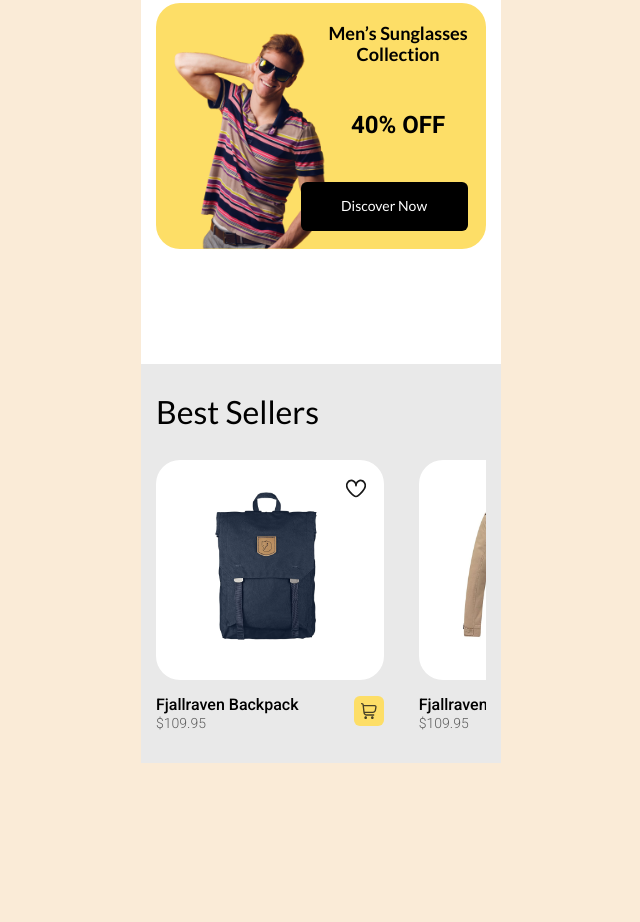
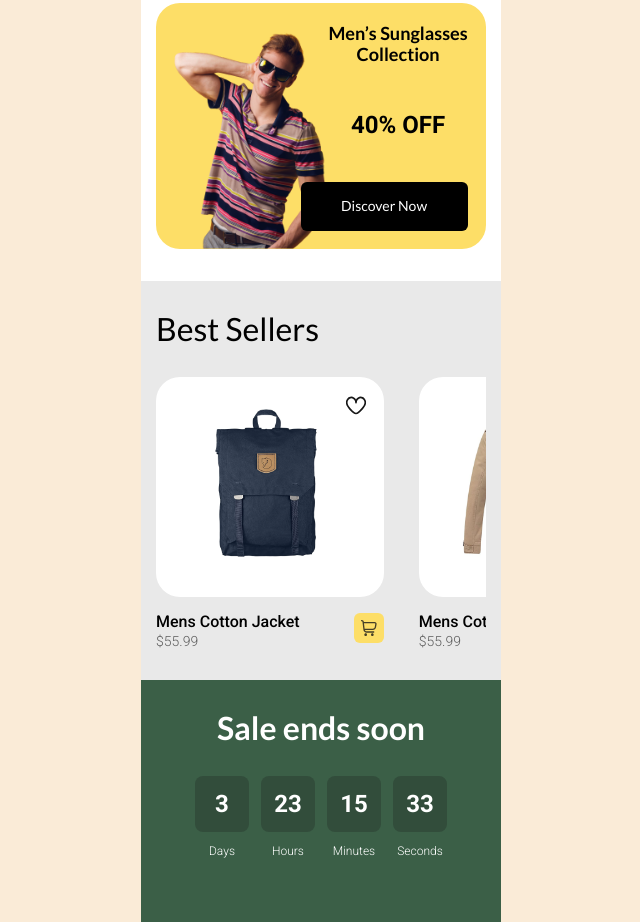
Before and after one commit to amir132/Autumn-Collection, a plain HTML site: page index.html in a window 1280 px wide. Shown: the part 1210-2132 px from the top of the page, without its empty margins (319-959 px from the left). Before the commit the page ends 2063 px from the top, so only its background shows below. Drawn offline with Linux system fonts and the light colour scheme.

Commit message:
complete mobile version

```diff
--- a/assets/style/style.css
+++ b/assets/style/style.css
@@ -191,7 +191,6 @@ h1 {
   background-color: #ffffff;
   width: 360px;
   height: 817.39px;
-  height: 900.39px;
   padding: 32px 15px;
   margin: 0;
 }
@@ -201,6 +200,10 @@ h2 {
   font-weight: 400;
   line-height: 32px;
   margin-bottom: 32px;
+}
+.jacket-sunglasses {
+  width: 330px;
+  height: 689.39px;
 }
 .jacket {
   width: 330px;
@@ -264,6 +267,7 @@ h2 {
   background-color: #fdde67;
   position: relative;
   padding: 20.33px 18px 0 0;
+  margin: 0;
 }
 .sunglasses-h3 {
   position: absolute;
@@ -307,7 +311,6 @@ h2 {
   height: 399px;
   padding: 32px 15px;
   background-color: #e9e9e9;
-  margin-bottom: 90px;
 }
 .products {
   display: flex;
@@ -318,9 +321,8 @@ h2 {
   overflow-x: scroll;
 }
 .product-main-box {
-  /* background-color: #3a5e46; */
-flex-grow: 1;
-flex-shrink: 0;
+  flex-grow: 1;
+  flex-shrink: 0;
   width: 227.75px;
   height: 271px;
 }
@@ -341,6 +343,25 @@ flex-shrink: 0;
   top: 17.92px;
   right: 15.75px;
 }
+.off-price {
+  display: flex;
+  justify-content: center;
+  align-items: center;
+  width: 13.14%;
+  height: 5.76%;
+  padding: 3px 6px 3px 6px;
+  border-radius: 4px;
+  background-color: #3a5e46;
+  position: absolute;
+  top: 16px;
+  left: 16px;
+}
+.off-price p {
+  font-family: var(--roboto-font);
+  font-size: 8px;
+  font-weight: 100;
+  color: #fff;
+}
 .product-img {
   width: 132.99px;
   height: 148.36px;
@@ -359,12 +380,23 @@ flex-shrink: 0;
   font-weight: 500;
   line-height: 18.75px;
 }
+.price-exe {
+  font-family: var(--roboto-font);
+  font-size: 16px;
+  font-weight: 300;
+  line-height: 18.75px;
+  color: #00000033;
+  display: inline-block;
+  text-decoration: line-through;
+  margin-right: 8px;
+}
 .price {
   font-family: var(--roboto-font);
   font-size: 14px;
   font-weight: 300;
   line-height: 16.41px;
   color: #00000099;
+  display: inline-block;
 }
 .shopping-cart-logo {
   width: 16px;
@@ -377,3 +409,56 @@ flex-shrink: 0;
   background-color: #fdde67;
   padding: 7px;
 }
+footer {
+  width: 100%;
+  background-color: #3b5f47;
+  padding: 32px 15px 32px 15px;
+  gap: 10px;
+}
+.footer-container {
+  width: 100%;
+  height: 146px;
+  margin-bottom: 32px;
+}
+.footer-container h2 {
+  font-family: var(--lato-font);
+  font-size: 32px;
+  font-weight: 700;
+  line-height: 32px;
+  text-align: center;
+  color: #ffffff;
+  margin-bottom: 32px;
+}
+.counter {
+  width: 252px;
+  display: flex;
+  justify-content: space-between;
+  margin: 0 auto;
+}
+.timer {
+  width: 54px;
+}
+.num {
+  width: 54px;
+  height: 56px;
+  display: flex;
+  justify-content: center;
+  align-items: center;
+  background-color: #18181840;
+  border-radius: 8px;
+  margin-bottom: 12px;
+}
+.num p {
+  font-family: var(--roboto-font);
+  font-size: 24px;
+  font-weight: 700;
+  color: #fff;
+}
+.unit {
+  font-family: var(--roboto-font);
+  font-size: 12px;
+  font-weight: 300;
+  line-height: 14.06px;
+  text-align: center;
+  color: #fff;
+}
--- a/index.html
+++ b/index.html
@@ -61,6 +61,7 @@
       </div>
       <section class="new-collection">
         <h2>New Collection</h2>
+        <div class="jacket-sunglasses">
           <div class="jacket">
             <a class="jacket-h3" href="#" title="Men’s Jacket Collection"
               ><h3>Men’s Jacket Collection</h3></a
@@ -87,6 +88,7 @@
               ><div class="discover"><p>Discover Now</p></div></a
             >
           </div>
+        </div>
       </section>
       <section class="best-sellers">
         <h2>Best Sellers</h2>
@@ -106,8 +108,8 @@
             </div>
             <div class="buy">
               <div class="name-price">
-                <h3 class="name">Fjallraven Backpack</h3>
-                <p class="price">$109.95</p>
+                <h3 class="name">Mens Cotton Jacket</h3>
+                <p class="price">$55.99</p>
               </div>
               <div class="shopping-cart-box">
                 <img
@@ -133,8 +135,8 @@
             </div>
             <div class="buy">
               <div class="name-price">
-                <h3 class="name">Fjallraven Backpack</h3>
-                <p class="price">$109.95</p>
+                <h3 class="name">Mens Cotton Jacket</h3>
+                <p class="price">$55.99</p>
               </div>
               <div class="shopping-cart-box">
                 <img
@@ -160,8 +162,8 @@
             </div>
             <div class="buy">
               <div class="name-price">
-                <h3 class="name">Fjallraven Backpack</h3>
-                <p class="price">$109.95</p>
+                <h3 class="name">Slim Fit T-Shirts</h3>
+                <p class="price">$22.3</p>
               </div>
               <div class="shopping-cart-box">
                 <img
@@ -174,6 +176,7 @@
           </div>
           <div class="product-main-box">
             <div class="product-box">
+              <div class="off-price"><p>-30%</p></div>
               <img
                 class="favorit-logo"
                 src="./assets/fi-rr-heart.svg"
@@ -187,8 +190,9 @@
             </div>
             <div class="buy">
               <div class="name-price">
-                <h3 class="name">Fjallraven Backpack</h3>
-                <p class="price">$109.95</p>
+                <h3 class="name">Mens Casual Slim Fit</h3>
+                <p class="price-exe">$15.99</p>
+                <p class="price">$11.25</p>
               </div>
               <div class="shopping-cart-box">
                 <img
@@ -202,6 +206,28 @@
         </div>
       </section>
     </main>
-    <footer></footer>
+    <footer>
+      <div class="footer-container">
+        <h2>Sale ends soon</h2>
+        <div class="counter">
+          <div class="timer">
+            <div class="num"><p>3</p></div>
+            <p class="unit">Days</p>
+          </div>
+          <div class="timer">
+            <div class="num"><p>23</p></div>
+            <p class="unit">Hours</p>
+          </div>
+          <div class="timer">
+            <div class="num"><p>15</p></div>
+            <p class="unit">Minutes</p>
+          </div>
+          <div class="timer">
+            <div class="num"><p>33</p></div>
+            <p class="unit">Seconds</p>
+          </div>
+        </div>
+      </div>
+    </footer>
   </body>
 </html>
```
Lines whose indentation alone changed are shown as unchanged.
